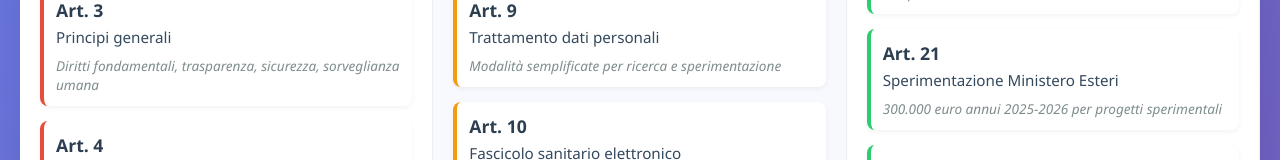
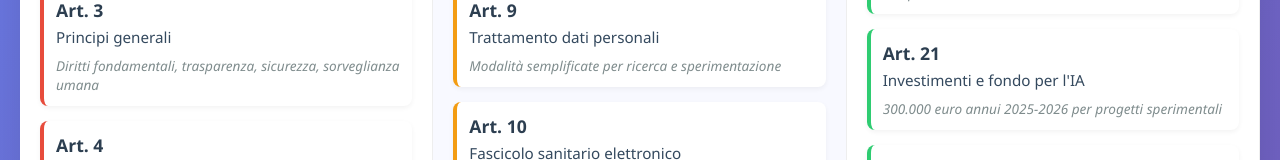
Before and after one commit to fbellucci29/legge-Italiana-sull-AI, a plain HTML site: page index.html in a window 1280 px wide. Shown: the part 619-779 px from the top of the page. Drawn offline with Linux system fonts and the light colour scheme.

Commit message:
Update index.html

```diff
--- a/index.html
+++ b/index.html
@@ -313,7 +313,7 @@
                         </div>
                         <div class="articolo capo3">
                             <div class="articolo-numero">Art. 21</div>
-                            <div class="articolo-titolo">Sperimentazione Ministero Esteri</div>
+                            <div class="articolo-titolo">Investimenti e fondo per l'IA</div>
                             <div class="articolo-descrizione">300.000 euro annui 2025-2026 per progetti sperimentali</div>
                         </div>
                         <div class="articolo capo3">
```
